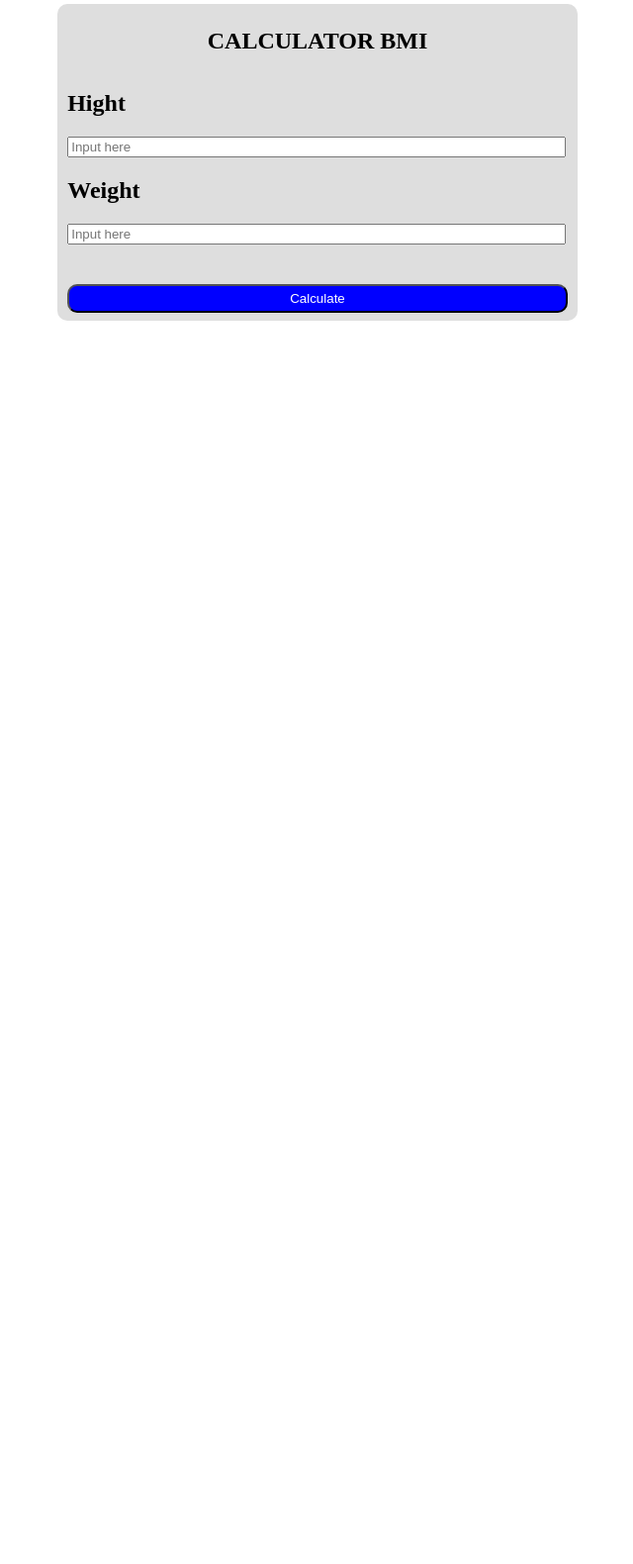
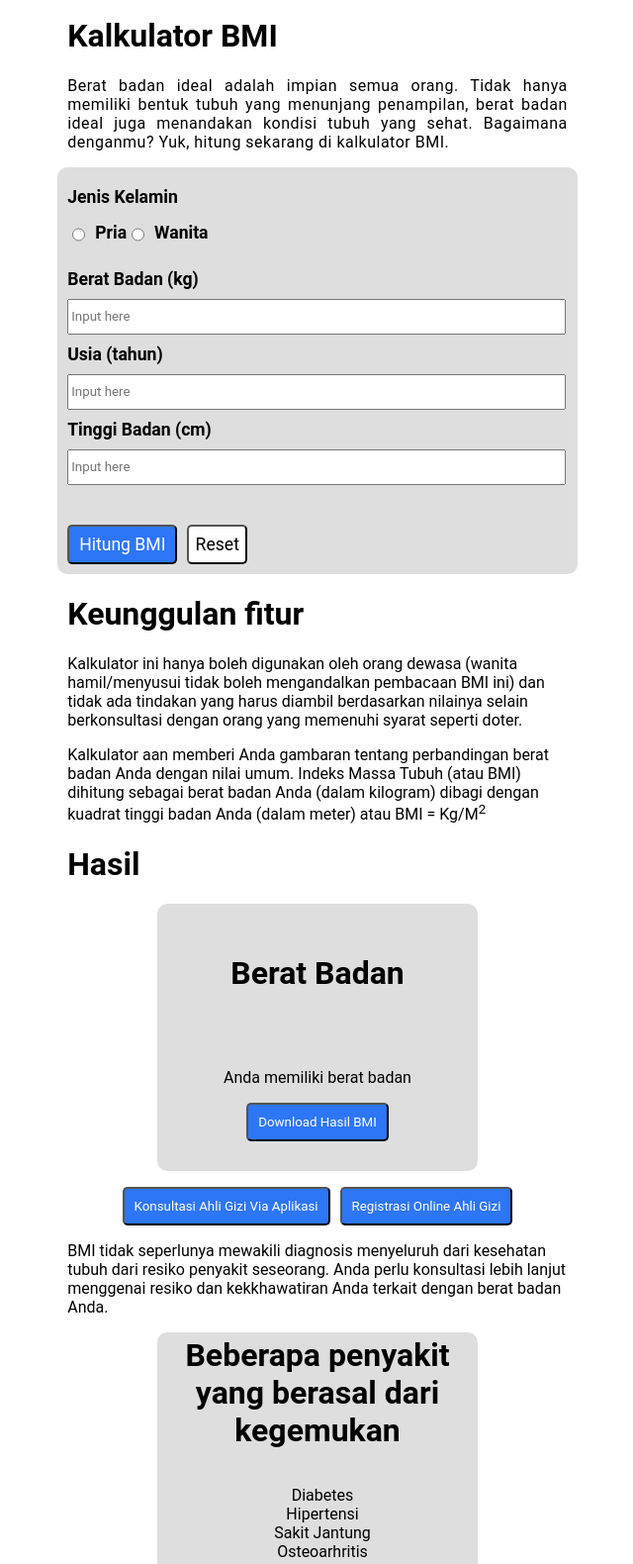
Before and after one commit to gigasaputra7701/calculator-bmi, a plain HTML site: page index.html in a window 1280 px wide. Shown: the part 4-1584 px from the top of the page at 99% size, without its empty margins (319-959 px from the left). Before the commit the page ends 800 px from the top, so only its background shows below. Drawn offline with Linux system fonts and the light colour scheme.

Commit message:
progrees 3

```diff
--- a/index.html
+++ b/index.html
@@ -7,14 +7,81 @@
     <link rel="stylesheet" href="style.css">
   </head>
   <body>
-     <div class="container">
-        <h1 class="title">CALCULATOR BMI</h1>
-        <span>Hight</span>
-        <input type="height" placeholder="Input here"></input>
-        <span>Weight</span>
-        <input type="weight" placeholder="Input here"></input>
-        <span class="result"></span>
-        <button class="submit">Calculate</button>
+    <header>
+      <h1 class="title">Kalkulator BMI</h1>
+      <p>Berat badan ideal adalah impian semua orang. Tidak hanya memiliki bentuk tubuh yang menunjang penampilan, berat badan ideal juga
+        menandakan kondisi tubuh yang sehat. Bagaimana denganmu? Yuk, hitung sekarang di kalkulator BMI.
+      </p>
+    </header>
+    <!-- Form -->
+    <form id="form-calculator">
+      <div class="container">
+         <span class="gender-title">Jenis Kelamin</span>
+         <div class="gender-group">
+           <input type="radio" id="Laki-laki" name="gender" value="Laki-laki">
+           <label for="Laki-laki" class="gender">Pria</label>
+           <input type="radio" id="Perempuan" name="gender" value="Perempuan">
+           <label for="Perempuan" class="gender">Wanita</label>
+         </div>
+         <span>Berat Badan (kg)</span>
+         <input type="number" placeholder="Input here" id="weight"></input>
+         <span>Usia (tahun)</span>
+         <input type="number" placeholder="Input here" id="age"></input>
+         <span>Tinggi Badan (cm)</span>
+         <input type="number" placeholder="Input here" id="height"></input>
+         <span class="result"></span>
+         <div class="btn-group">
+           <button class="submit">Hitung BMI</button>
+           <button class="reset" id="reset-btn">Reset</button>
+         </div>
+      </div>
+    </form>
+     <!-- Keunggulan Fitur -->
+     <div class="container2">
+      <h1>Keunggulan fitur</h1>
+      <p>Kalkulator ini hanya boleh digunakan oleh orang dewasa (wanita hamil/menyusui tidak boleh mengandalkan pembacaan BMI ini)
+        dan tidak ada tindakan yang harus diambil berdasarkan nilainya selain berkonsultasi dengan orang yang memenuhi syarat seperti doter.
+      </p>
+      <p>Kalkulator aan memberi Anda gambaran tentang perbandingan berat badan Anda dengan nilai umum.
+        Indeks Massa Tubuh (atau BMI) dihitung sebagai berat badan Anda (dalam kilogram) dibagi dengan kuadrat tinggi badan Anda (dalam meter)
+        atau BMI = Kg/M<sup>2</sup>
+      </p>
+     </div>
+
+    <!-- Hasil -->
+     <div class="container-hasil">
+      <h1>Hasil</h1>
+      <div class="container-1">
+       <h1>Berat Badan</h1>
+       <h2></h2>
+       <p>Anda memiliki berat badan</p>
+       <button class="btn-print">Download Hasil BMI</button>
+      </div>
+      <div class="container-2">
+         <p></p>
+         <div class="btn-group">
+           <button class="btn-primary-2">Konsultasi Ahli Gizi Via Aplikasi</button>
+           <button class="btn-primary-2">Registrasi Online Ahli Gizi</button>
+         </div>
+         <p>BMI tidak seperlunya mewakili diagnosis menyeluruh dari kesehatan tubuh dari resiko penyakit
+           seseorang. Anda perlu konsultasi lebih lanjut menggenai resiko dan kekkhawatiran Anda terkait dengan
+           berat badan Anda.
+         </p>
+      </div>
+
+      <div class="container-3">
+         <h1 class="content">Beberapa penyakit yang berasal dari kegemukan</h1>
+         <ul>
+           <li>Diabetes</li>
+           <li>Hipertensi</li>
+           <li>Sakit Jantung</li>
+           <li>Osteoarhritis</li>
+         </ul>
+         <div class="btn-group">
+           <button class="btn-primary">Konsultasi Ahli Gizi Via Aplikasi</button>
+           <button class="btn-primary">Registrasi Online Sekarang</button>
+         </div>
+      </div>
      </div>
   </body>
 </html>
--- a/style.css
+++ b/style.css
@@ -1,6 +1,20 @@
+*{
+    @import url('https://fonts.googleapis.com/css2?family=Roboto:ital,wght@0,300;0,400;0,700;1,900&display=swap');
+    font-family: 'Roboto', sans-serif;
+}
+
+header{
+    width:40%;
+    margin:auto;
+}
+header p {
+    text-align:justify;
+    letter-spacing: 0.5px;
+    /* text-indent: 50px; */
+}
+
 .container{
     width:40%;
-    height:300px;
     display:flex;
     justify-content:center;
     align-items:flex-start;
@@ -8,8 +22,17 @@
     background-color:#dedede;
     margin:auto;
     padding:10px;
-    gap:20px;
     border-radius:10px;
+}
+.container .gender-group{
+    display:flex;
+    align-items:center;
+    margin-bottom:10px;
+}
+
+.container .gender-group .gender{
+    font-size:1.1rem;
+    font-weight:600;
 }
 .container .title{
     font-size:1.5rem;
@@ -19,20 +42,106 @@
 }
 
 .container span{
-    font-size:1.5rem;
+    font-size:1.1rem;
+    font-weight:600;
+    margin-top:10px;
+    margin-bottom:10px;
+}
+.container .gender-title{
+    font-size:1.1rem;
     font-weight:600;
 }
 .container input{
     width: 98%;
-    height:20px;
+    height:30px;
     margin-right:10px;
 }
 
+.container .btn-group{
+    display:flex;
+    width:100%;
+    gap:10px;
+}
+
+
 .container .submit{
+    margin-top:20px;
+    font-size:1.1rem;
+    width:22%;
+    height:40px;
+    color:white;
+    box-sizing: border-box;
+    background-color:#2D76F6;
+    border-radius:5px;
+}
+
+.container .reset{
+    margin-top:20px;
+    font-size:1.1rem;
+    width:12%;
+    height:40px;
+    color:black;
+    box-sizing: border-box;
+    background-color:white;
+    border-radius:5px;
+}
+
+.btn-primary, .btn-print{
+    background-color:#2D76F6;
+    color:white;
+    border-radius:5px;
+    padding:10px;
+}
+
+.container2{
+    width:40%;
+    margin:auto;
+}
+.container-hasil{
+    width:40%;
+    margin:auto;
+}
+.container-2 .btn-group{
     width:100%;
-    height:30px;
+    display:flex;
+    justify-content:center;
+    gap:10px;
+}
+.container-2 .btn-group .btn-primary-2{
+    background-color:#2D76F6;
     color:white;
-    padding:5px;
-    background-color:blue;
+    border-radius:5px;
+    padding:10px;
+}
+.container-3, .container-1{
+    width:60%;
+    height:250px;
+    display:flex;
+    flex-direction:column;
+    align-items:center;
+    justify-content:center;
+    background-color:#dedede;
+    margin:auto;
+    padding:10px;
     border-radius:10px;
 }
+.container-3 .content{
+    text-align:center;
+
+}
+.container-3 ul{
+    padding-right:30px;
+    display:flex;
+    flex-direction:column;
+    list-style-type:none;
+    text-align:center;
+}
+.container-3 .btn-group{
+    display:flex;
+    margin-top:10px;
+    justify-content:center;
+    align-items:center;
+    width:100%;
+    gap:10px;
+    height:30px;
+}
```
